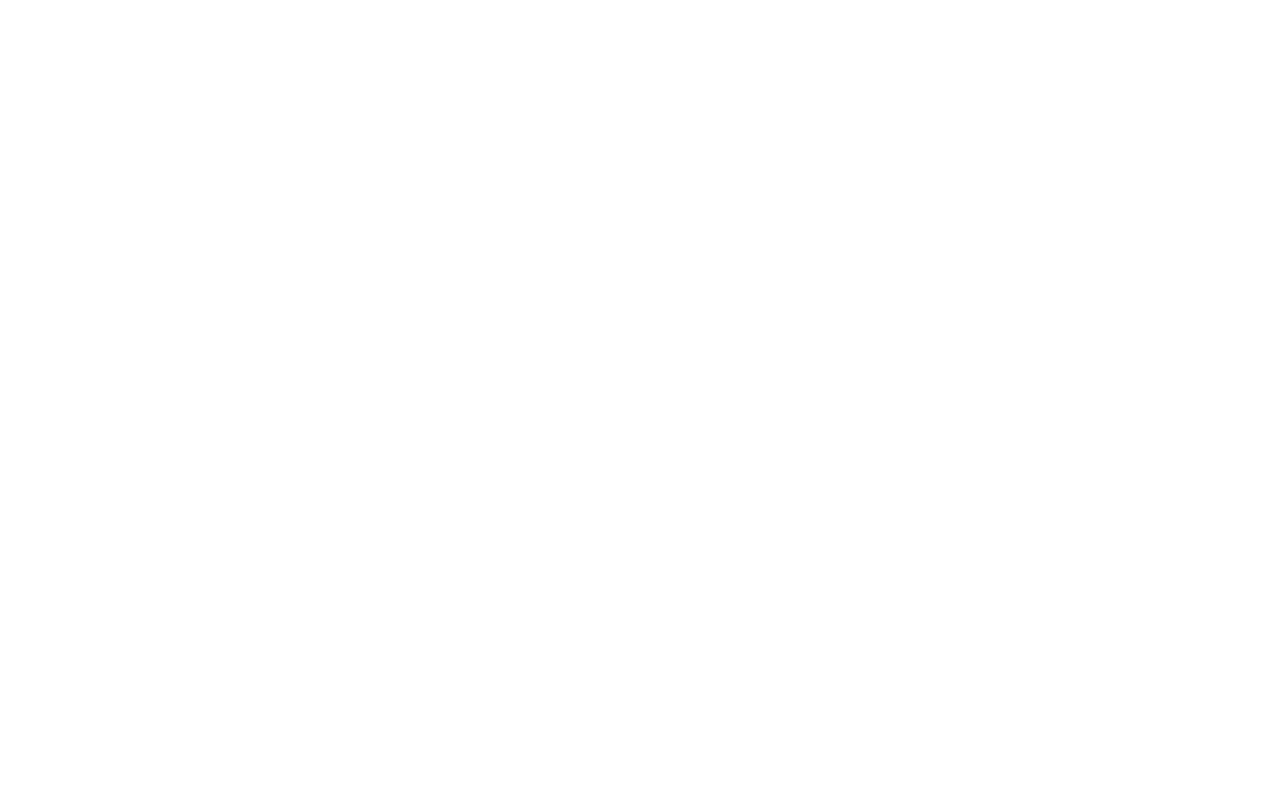
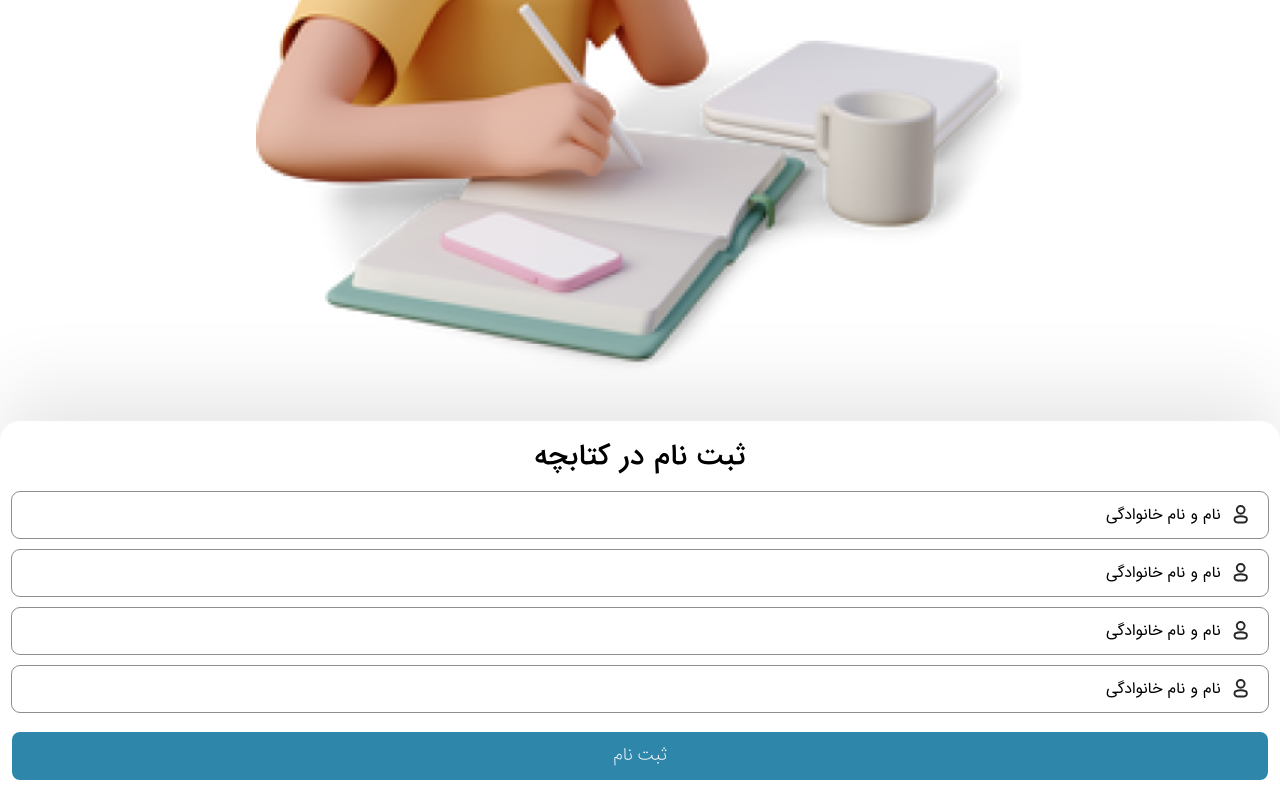
Before and after one commit to 1stMmD/ketabcheh, a React (Vite) app: page /sign-up in a window 1280 px wide. Shown: the part 595-1395 px from the top of the page. Before the commit the page ends 800 px from the top, so only its background shows below. Built offline with nearby package versions, Linux system fonts and the light colour scheme.

Commit message:
add : text-input

```diff
--- a/src/components/common/button/button.tsx
+++ b/src/components/common/button/button.tsx
@@ -11,8 +11,9 @@
     text-[16px]
     text-white
     bg-primary
-    py-3.5
+    py-3
     rounded-[8px]
+    font-light
     ">
         {children}
     </button>
--- /dev/null
+++ b/src/components/common/text-input/text-input.tsx
@@ -0,0 +1,78 @@
+type props = {
+    Icon : React.FC<{className : string}>,
+    label : string
+}
+
+function TextInput({
+    Icon,
+    label
+} : props) {
+  return (
+    <div
+    className="
+    px-4
+    py-1
+    flex
+    flex-row-reverse
+    items-center
+    rounded-[8px]
+    outline
+    outline-[1px]
+    outline-[#8E8E93]
+    stroke-neutral-800
+    focus-within:outline-primary
+    focus-within:stroke-primary
+    focus-within:shadow-[0px_0px_0px_2px]
+    focus-within:shadow-primary/30
+    gap-2
+    ">
+        <Icon
+        className="
+        w-[24px]
+        stroke-inherit
+        "
+        />
+
+        <div
+        className="
+        relative
+        w-full
+        flex-shrink
+        ">
+            <input
+            dir="rtl"
+            placeholder=" "
+            className="
+            placeholder-shown
+            peer
+            w-full
+            outline-none
+            text-[14px]
+            pt-4
+            font-medium
+            "
+            />
+            <label
+            className="
+            pointer-events-none
+            transition-all
+            absolute
+            right-0
+            text-[10px]
+            peer-focus:top-[0px]
+            peer-focus:text-[10px]
+            peer-focus:translate-y-[0]
+            peer-placeholder-shown:text-[14px]
+            peer-placeholder-shown:top-[50%]
+            peer-placeholder-shown:-translate-y-[50%]
+            ">
+                {label}
+            </label>
+
+        </div>
+
+    </div>
+  )
+}
+
+export default TextInput
--- /dev/null
+++ b/src/svg/icons.tsx
@@ -0,0 +1,13 @@
+type props = {
+    className : string
+}
+
+export const User = ({
+    className
+} : props) => (
+    <svg className={className} viewBox="0 0 24 24" fill="none" xmlns="http://www.w3.org/2000/svg">
+        <path d="M17.7701 14.9296L18.1693 16.0471C18.8573 17.9735 17.4291 20 15.3836 20H8.61639C6.57085 20 5.14275 17.9735 5.83074 16.0471L6.22988 14.9296C6.26637 14.8274 6.34563 14.7462 6.44691 14.7072C10.0213 13.3324 13.9787 13.3324 17.5531 14.7072C17.6544 14.7462 17.7336 14.8274 17.7701 14.9296Z" stroke-width="2" stroke-miterlimit="10"/>
+        <circle cx="12" cy="7" r="4" stroke-width="2" stroke-miterlimit="10"/>
+    </svg>
+
+)
--- a/src/views/signup/index.tsx
+++ b/src/views/signup/index.tsx
@@ -1,14 +1,18 @@
+import Button from "../../components/common/button/button"
+import TextInput from "../../components/common/text-input/text-input"
+import { User } from "../../svg/icons"
 import { KetabchehLogo } from "../../svg/ketabcheh-logo"
 
 function Signup() {
   return (
     <div
     className="
-    min-w-screen
+    min-h-screen
     w-full
     flex
     flex-col
-    px-3
+    items-center
+    font-[IRANSans]
     ">
 
         <div
@@ -17,6 +21,7 @@
         items-center
         justify-center
         gap-6
+        mt-4
         ">
 
             <p
@@ -24,6 +29,7 @@
             text-[31px]
             font-bold
             font-[Kalameh]
+            text-primary
             ">
                 کتابچه
             </p>
@@ -36,6 +42,74 @@
 
         </div>
 
+        <img
+        src="auth.png"
+        className="
+        w-[60vw]
+        my-[38px]
+        "
+        />
+
+        <form
+        onSubmit={(e) => {
+            e.preventDefault()
+        }}
+        className="
+        w-full
+        mt-[auto]
+        rounded-tl-[20px]
+        rounded-tr-[20px]
+        shadow-[0px_-28px_82px_0]
+        shadow-black/10
+        px-3
+        pb-5
+        ">
+            <h1
+            className="
+            w-full
+            text-center
+            text-[26px]
+            my-4
+            font-medium
+            ">
+            ثبت نام در کتابچه
+            </h1>
+
+            <div
+            className="
+            flex
+            flex-col
+            gap-3
+            ">
+
+                <TextInput
+                Icon={User}
+                label="نام و نام خانوادگی"
+                />
+                <TextInput
+                Icon={User}
+                label="نام و نام خانوادگی"
+                />
+                <TextInput
+                Icon={User}
+                label="نام و نام خانوادگی"
+                />
+                <TextInput
+                Icon={User}
+                label="نام و نام خانوادگی"
+                />
+
+                <div
+                className="
+                pt-2
+                ">
+                    <Button>
+                    ثبت نام
+                    </Button>
+                </div>
+            </div>
+        </form>
+
     </div>
   )
 }
```
